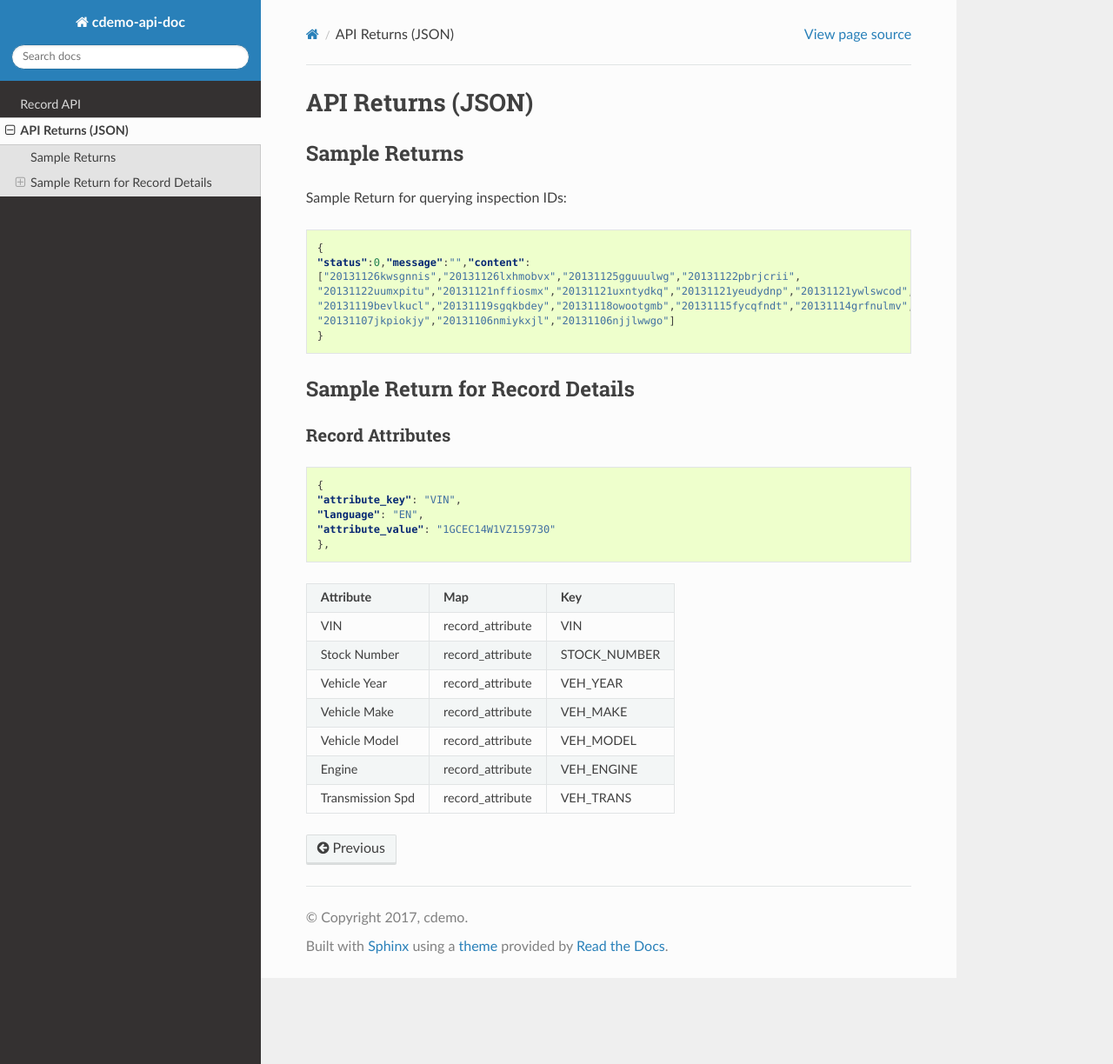
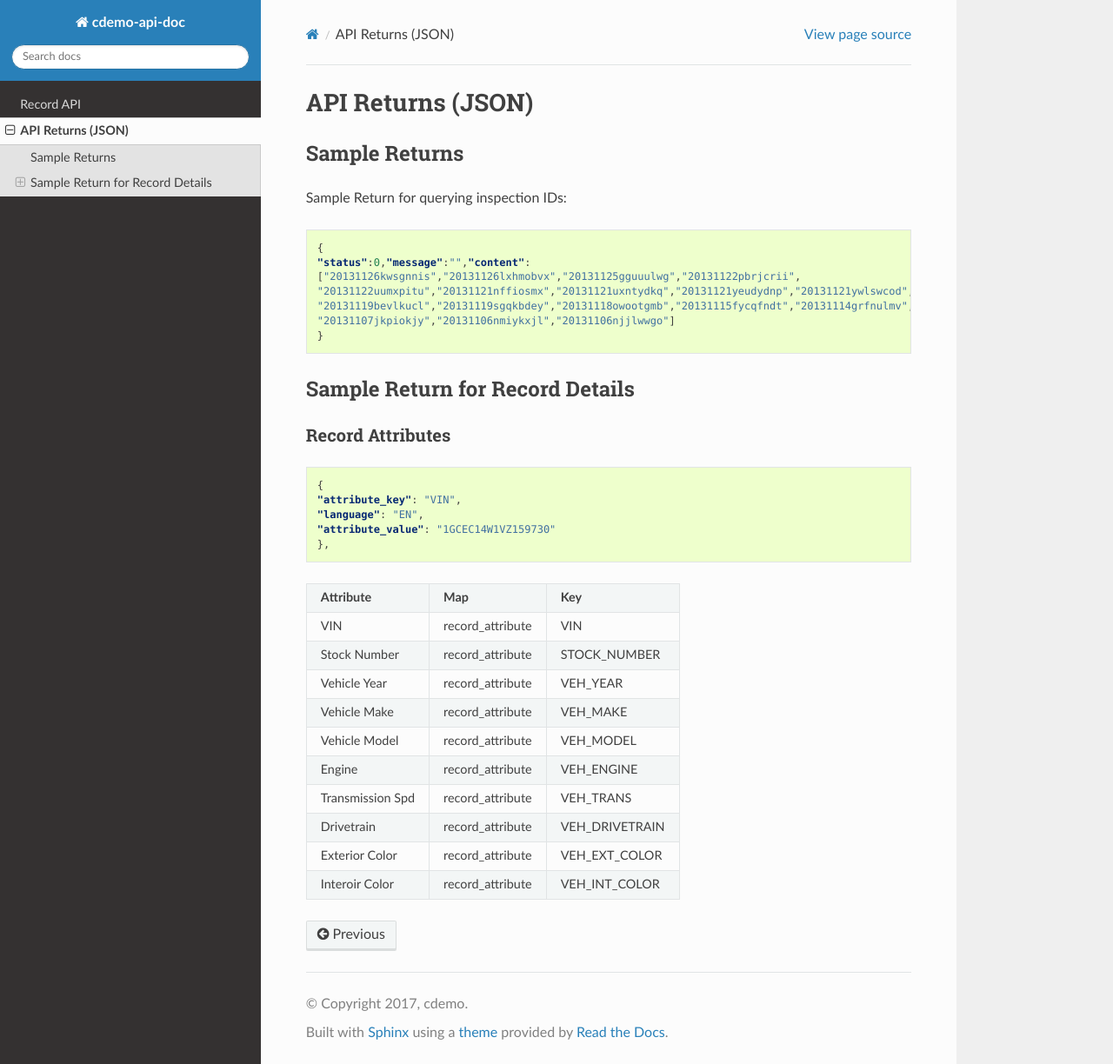
Before and after one commit to cdemomobilesolutions/apidoc, a Sphinx documentation site: the page built from source/api_returns.rst, in a window 1280 px wide and 1224 px high. Shown: the whole window at 87% size. Built offline with Sphinx 7.4.7 and the Read the Docs theme 2.0.0, drawn with Linux system fonts in a browser that asks for light colours.

Commit message:
table test

```diff
--- a/source/api_returns.rst
+++ b/source/api_returns.rst
@@ -52,3 +52,9 @@ Record Attributes
 +---------------------+-------------------------------+-------------------------------+
 | Transmission Spd    | record_attribute              | VEH_TRANS                     |
 +---------------------+-------------------------------+-------------------------------+
+| Drivetrain          | record_attribute              | VEH_DRIVETRAIN                |
++---------------------+-------------------------------+-------------------------------+
+| Exterior Color      | record_attribute              | VEH_EXT_COLOR                 |
++---------------------+-------------------------------+-------------------------------+
+| Interoir Color      | record_attribute              | VEH_INT_COLOR                 |
++---------------------+-------------------------------+-------------------------------+
```
